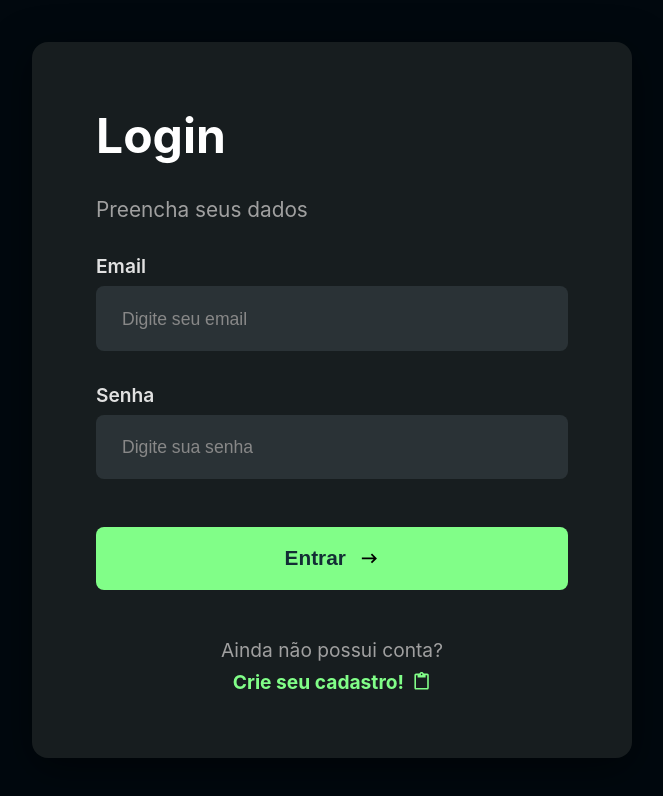
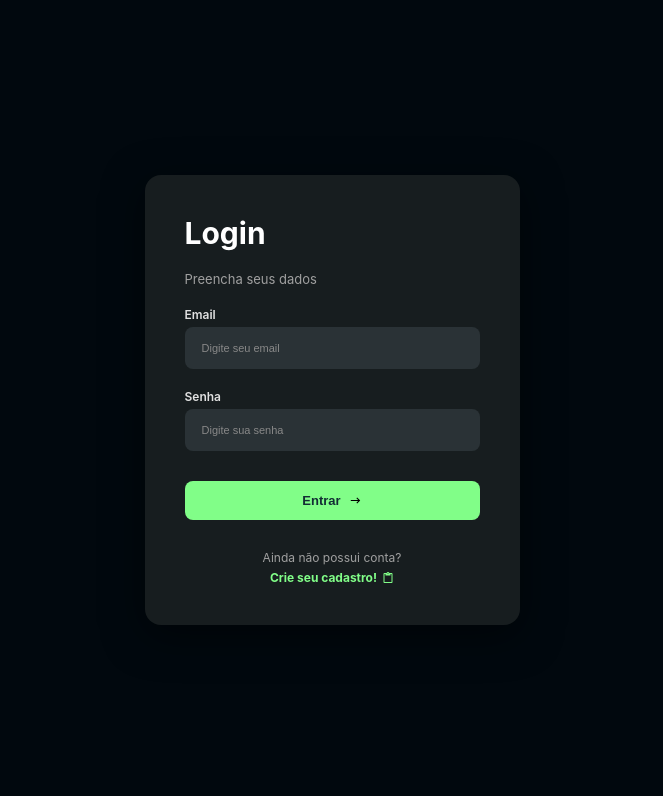
Before and after one commit to danielcoosta1/CodeConnect, a React (Vite) app: page /login in a window 1280 px wide. Shown: the top 796 px of the page, without its empty margins (308-971 px from the left). Built offline with nearby package versions, Linux system fonts and the light colour scheme.

Commit message:
Ajuste global ddas proporções com diminuição do tamanho da fonte em 62.5%

```diff
--- a/src/styles/GlobalStyles.js
+++ b/src/styles/GlobalStyles.js
@@ -1,33 +1,43 @@
-// src/styles/GlobalStyles.js
 import { createGlobalStyle } from "styled-components";
+// Certifique-se de importar seus breakpoints
+import { device } from "./breakpoints";
 
 const GlobalStyle = createGlobalStyle`
-  /* Reset básico */
   * {
     margin: 0;
     padding: 0;
     box-sizing: border-box;
   }
 
-  html, body {
-    font-family: "Inter", sans-serif;
+  html {
+    /* --- BASE MOBILE (Padrão) --- */
+    /* 1rem = 10px. Perfeito para iPhone, Android, etc. */
+    font-size: 62.5%;
+
+    width: 100%;
     overflow-x: hidden;
-    width: 100%;
-    background-color:  #01080E
+
+    /* --- BASE DESKTOP (Telas maiores) --- */
+    /* Quando a tela for maior que um Laptop (ex: 1024px),
+       a gente aumenta a base para 75% (1rem = 12px)
+       ou 80% (1rem = 12.8px).
+
+       Isso faz o site inteiro dar um "zoom" automático no PC.
+    */
+    @media ${device.desktop} {
+      font-size: 75%;
+    }
   }
 
-  a {
-    text-decoration: none;
+  body {
+    font-family: "Inter", sans-serif;
+    background-color: #01080E;
+    /* Volta para tamanho legível de texto (1.6 * base) */
+    font-size: 1.6rem;
+    -webkit-font-smoothing: antialiased;
   }
 
-  ul {
-    list-style: none;
-  }
-
-  button {
-    cursor: pointer;
-  }
-
-  `;
+  /* ... resto do arquivo ... */
+`;
 
 export default GlobalStyle;
```
